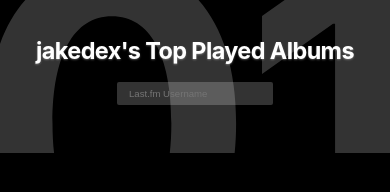
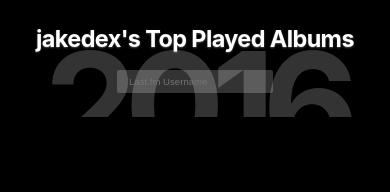
Before and after one commit to jakedex/to-es6-and-beyond, a website built with webpack: page index.html in a window 390 px wide. Built offline with nearby package versions, Linux system fonts and the light colour scheme; no server answers.

Commit message:
Update styles

```diff
--- a/index.html
+++ b/index.html
@@ -26,7 +26,7 @@
       header {
         display: flex;
         position: relative;
-        padding: 2rem 0 4rem;
+        padding: 1rem 0 2rem;
         flex-direction: column;
         align-items: center;
         overflow: hidden;
@@ -34,13 +34,13 @@
 
       header::after {
         content: "2016";
-        font-size: 35.527rem;
+        font-size: 38vw;
         opacity: 0.2;
         font-weight: 700;
         position: absolute;
         letter-spacing: -13px;
         z-index: -1;
-        bottom: -19rem;
+        bottom: -20vw;
       }
 
       h1 {
@@ -69,7 +69,7 @@
       }
 
       @media screen and (max-width: 600px) {
-        .album > span, .album::after {
+        .album > span, .album::after, .album::before {
           display: none !important;
         }
       }
```
